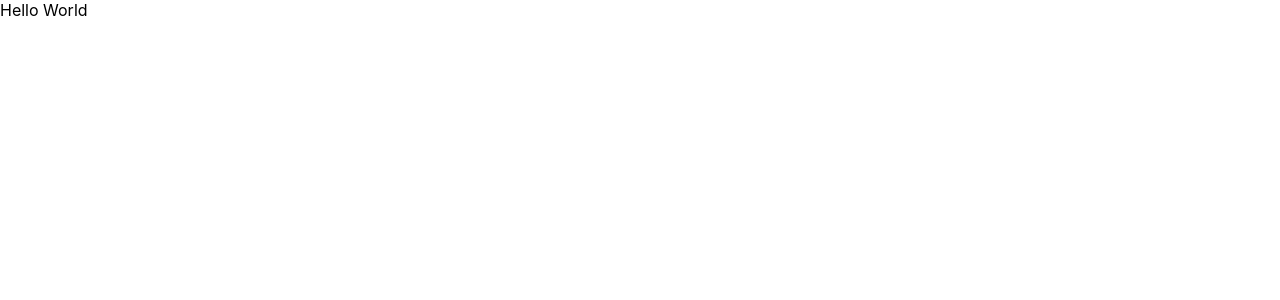
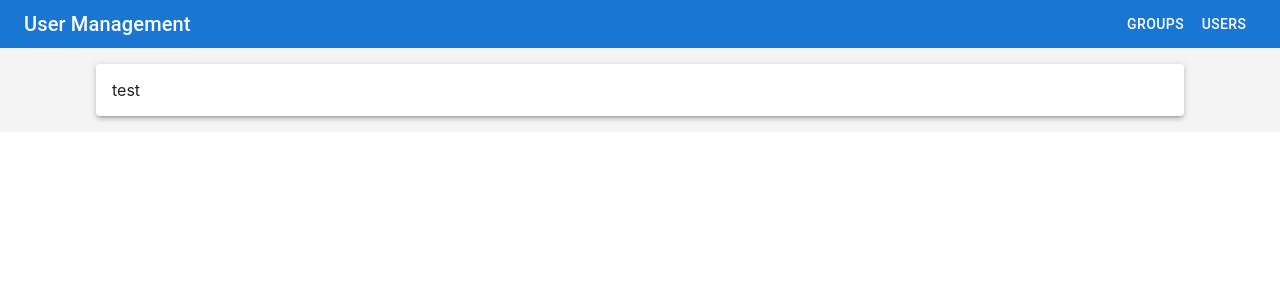
Before and after one commit to ivandax/user-management, a React (Create React App) app: page / in a window 1280 px wide. Shown: the top 300 px of the page. Built offline with nearby package versions, Linux system fonts and the light colour scheme.

Commit message:
Add basic persistance, domain and presentation for groups

```diff
--- a/package.json
+++ b/package.json
@@ -3,6 +3,10 @@
   "version": "0.1.0",
   "private": true,
   "dependencies": {
+    "@emotion/react": "^11.11.1",
+    "@emotion/styled": "^11.11.0",
+    "@mui/icons-material": "^5.14.8",
+    "@mui/material": "^5.14.8",
     "@testing-library/jest-dom": "^5.17.0",
     "@testing-library/react": "^13.4.0",
     "@testing-library/user-event": "^13.5.0",
@@ -13,6 +17,7 @@
     "prettier": "^3.0.3",
     "react": "^18.2.0",
     "react-dom": "^18.2.0",
+    "react-router-dom": "^6.15.0",
     "react-scripts": "5.0.1",
     "typescript": "^4.9.5",
     "web-vitals": "^2.1.4"
--- a/src/App.tsx
+++ b/src/App.tsx
@@ -1,7 +1,8 @@
+import { Root } from "presentation/views/Root/Root";
 import React from "react";
 
 function App() {
-  return <div>Hello World</div>;
+    return <Root />;
 }
 
 export default App;
--- /dev/null
+++ b/src/domain/GroupDomain.ts
@@ -0,0 +1,4 @@
+export type Group = {
+    id: number,
+    name: string;
+}
--- /dev/null
+++ b/src/domain/UserDomain.ts
@@ -0,0 +1,5 @@
+export type User = {
+    id: number,
+    name: string;
+    groupId: number;
+}
--- /dev/null
+++ b/src/presentation/components/Header/Header.tsx
@@ -0,0 +1,34 @@
+import React from "react";
+import { useNavigate } from "react-router-dom";
+import { AppBar, Toolbar, Button, Typography } from "@mui/material";
+
+function Header(): JSX.Element {
+    const navigate = useNavigate();
+
+    const handleGoToGroups = (): void => {
+        navigate("/");
+    };
+    const handleGoToUsers = (): void => {
+        navigate("/users");
+    };
+
+    return (
+        <>
+            <AppBar position="static">
+                <Toolbar variant="dense">
+                    <Typography variant="h6" color="inherit" component="div" sx={{ flexGrow: 1 }}>
+                        User Management
+                    </Typography>
+                    <Button onClick={handleGoToGroups} sx={{ color: "white" }}>
+                        Groups
+                    </Button>
+                    <Button onClick={handleGoToUsers} sx={{ color: "white" }}>
+                        Users
+                    </Button>
+                </Toolbar>
+            </AppBar>
+        </>
+    );
+}
+
+export { Header };
--- /dev/null
+++ b/src/presentation/components/LoadingOverlay/LoadingOverlay.tsx
@@ -0,0 +1,12 @@
+import React from "react";
+import { CircularProgress, Backdrop } from "@mui/material";
+
+function LoadingOverlay(): JSX.Element {
+    return (
+        <Backdrop open sx={{ color: "#fff", zIndex: (theme) => theme.zIndex.drawer + 1 }}>
+            <CircularProgress color="inherit" />
+        </Backdrop>
+    );
+}
+
+export { LoadingOverlay };
--- /dev/null
+++ b/src/presentation/components/ViewContainer/ViewContainer.tsx
@@ -0,0 +1,30 @@
+import React from "react";
+import { Box, Paper } from "@mui/material";
+
+interface ViewContainerProps {
+    children: JSX.Element | (JSX.Element | null | JSX.Element[])[];
+}
+
+function ViewContainer({ children }: ViewContainerProps): JSX.Element {
+    return (
+        <Box sx={{ flexGrow: 1, display: "flex", backgroundColor: "#f4f4f4", overflow: "hidden" }}>
+            <Paper
+                elevation={3}
+                sx={{
+                    mx: { sm: 3, md: 12 },
+                    my: 2,
+                    px: 2,
+                    py: 2,
+                    flexGrow: 1,
+                    overflow: "auto",
+                    display: "flex",
+                    flexDirection: "column",
+                }}
+            >
+                {children}
+            </Paper>
+        </Box>
+    );
+}
+
+export { ViewContainer };
--- /dev/null
+++ b/src/presentation/views/Groups/Groups.tsx
@@ -0,0 +1,19 @@
+import React from "react";
+import { Box } from "@mui/material";
+
+import { Header } from "presentation/components/Header/Header";
+import { ViewContainer } from "presentation/components/ViewContainer/ViewContainer";
+import { LoadingOverlay } from "presentation/components/LoadingOverlay/LoadingOverlay";
+
+function Groups(): JSX.Element {
+    return (
+        <Box sx={{ display: "flex", flexDirection: "column", height: "100%" }}>
+            <Header />
+            <ViewContainer>
+                <div>test</div>
+            </ViewContainer>
+        </Box>
+    );
+}
+
+export { Groups };
--- /dev/null
+++ b/src/presentation/views/Root/Root.tsx
@@ -0,0 +1,16 @@
+import React from "react";
+import { BrowserRouter, Routes, Route } from "react-router-dom";
+
+import { Groups } from "presentation/views/Groups/Groups";
+
+function Root(): JSX.Element {
+    return (
+        <BrowserRouter>
+            <Routes>
+                <Route path="/" element={<Groups />} />
+            </Routes>
+        </BrowserRouter>
+    );
+}
+
+export { Root };
--- a/tsconfig.json
+++ b/tsconfig.json
@@ -6,6 +6,7 @@
       "dom.iterable",
       "esnext"
     ],
+    "baseUrl": "src",
     "allowJs": true,
     "skipLibCheck": true,
     "esModuleInterop": true,
```
Also changed, not shown: src/persistence/groupPersistence.ts (added, +9 -0 lines), src/persistence/mockDatabase.ts (added, +9 -0 lines), 2 other files (tests, documents, lock files or other folders).
